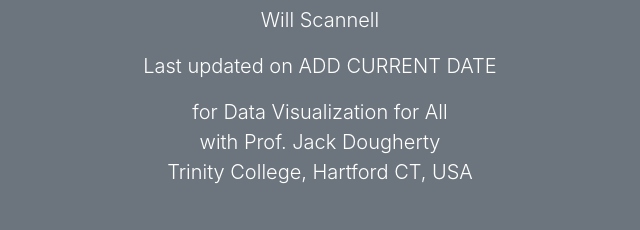
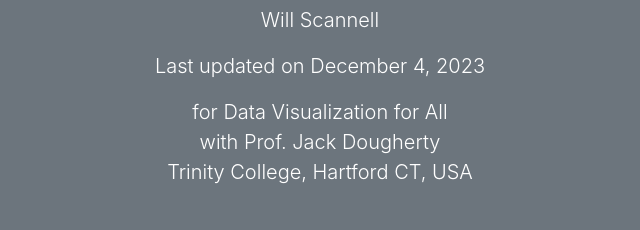
Before and after one commit to DataVizForAll/hartfordpromise-scannell, a plain HTML site: page index.html in a window 1280 px wide. Shown: the part 255-485 px from the top of the page, 320-960 px from the left. Drawn offline with nearby package versions, Linux system fonts and the light colour scheme.

Commit message:
Update index.html

```diff
--- a/index.html
+++ b/index.html
@@ -53,7 +53,7 @@
     <div class="container text-center">
       <h1>Hartford Promise Students Find Different Success Rates at CAAP Universities</h1>
       <p class="lead">Will Scannell</p>
-      <p class="lead">Last updated on ADD CURRENT DATE</p>
+      <p class="lead">Last updated on December 4, 2023</p>
       <p class="lead">for Data Visualization for All</br>with Prof. Jack Dougherty</br>Trinity College, Hartford CT, USA</p>
     </div>
   </header>
```
